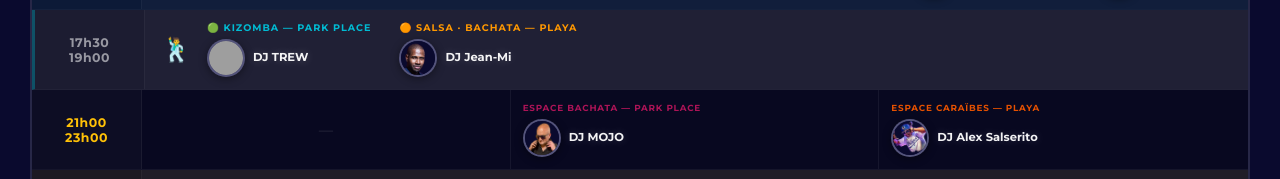
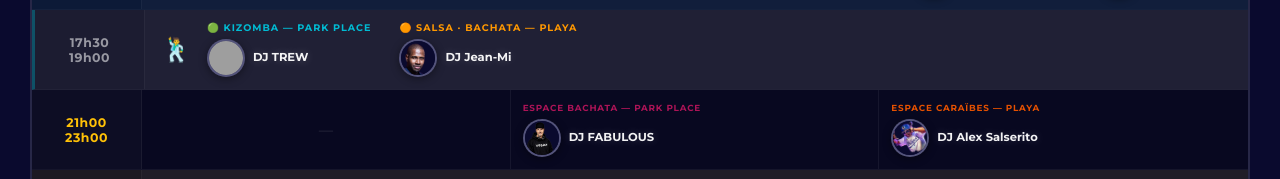
Before and after one commit to jmfetienne-coder/sbl2026-djs, a plain HTML site: page Programme_DJs_SBL2026.html in a window 1280 px wide. Shown: the part 1437-1616 px from the top of the page. Drawn offline with nearby package versions, Linux system fonts and the light colour scheme; grey boxes are pictures that could not be loaded.

Commit message:
Jeudi 21h-23h : DJ MOJO remplacé par DJ FABULOUS (Espace Bachata Park Place)

```diff
--- a/Programme_DJs_SBL2026.html
+++ b/Programme_DJs_SBL2026.html
@@ -536,7 +536,7 @@
       <div class="slot-cell empty" title="DOME fermé — showcase sur scène principale"></div>
       <div class="slot-cell" style="flex-direction:column;align-items:flex-start;gap:6px;">
         <div style="font-size:.55em;color:#AD1457;font-weight:700;text-transform:uppercase;letter-spacing:.8px;">Espace Bachata — Park Place</div>
-        <div class="dj-mini"><img src="DJ_Jean_Emile_nobg.png" alt="DJ MOJO"><span class="dj-name">DJ MOJO</span></div>
+        <div class="dj-mini"><img src="DJ_FABULOUS_nobg.png" alt="DJ FABULOUS"><span class="dj-name">DJ FABULOUS</span></div>
       </div>
       <div class="slot-cell" style="flex-direction:column;align-items:flex-start;gap:6px;">
         <div style="font-size:.55em;color:#E65100;font-weight:700;text-transform:uppercase;letter-spacing:.8px;">Espace Caraïbes — Playa</div>
```
